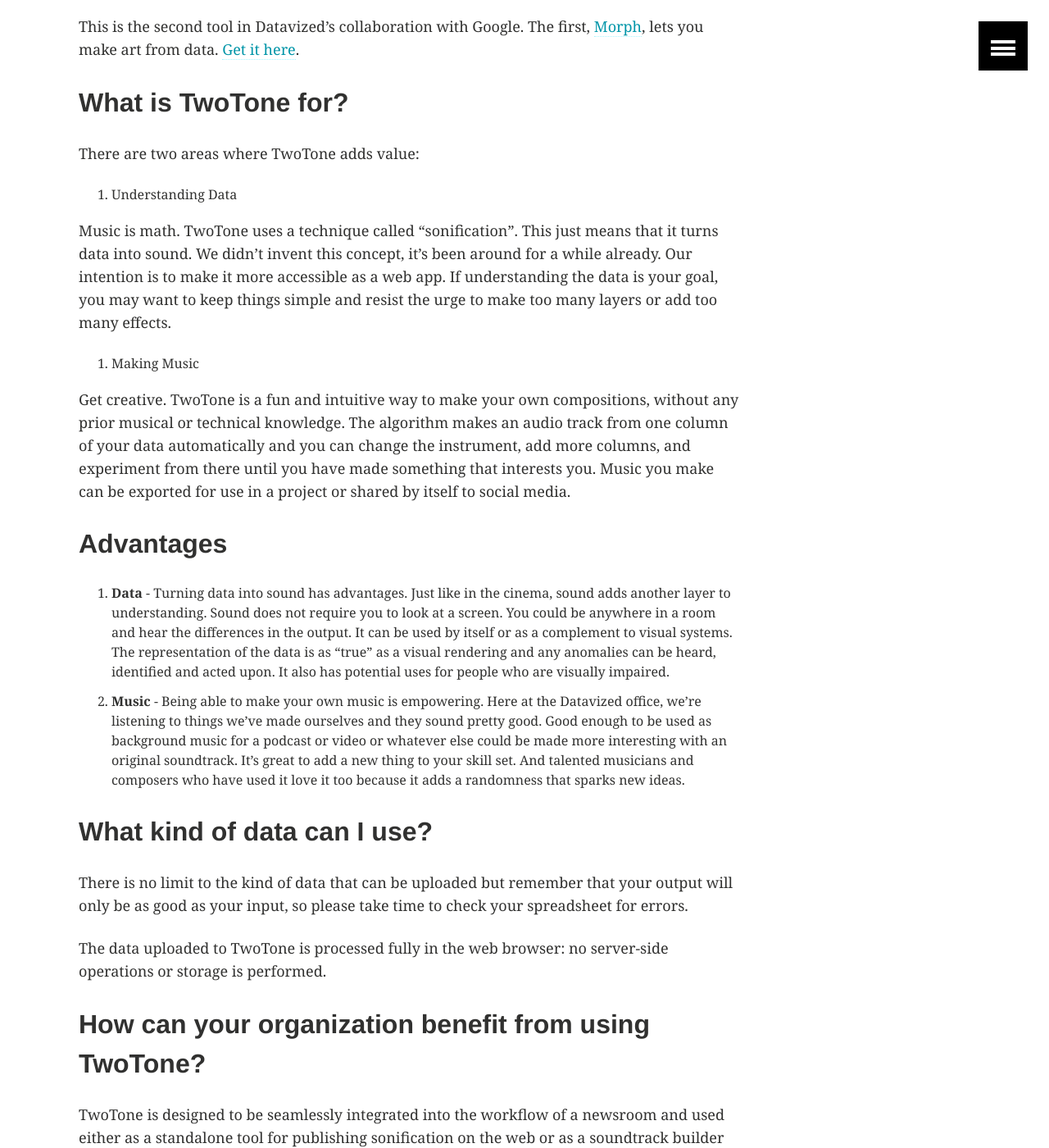
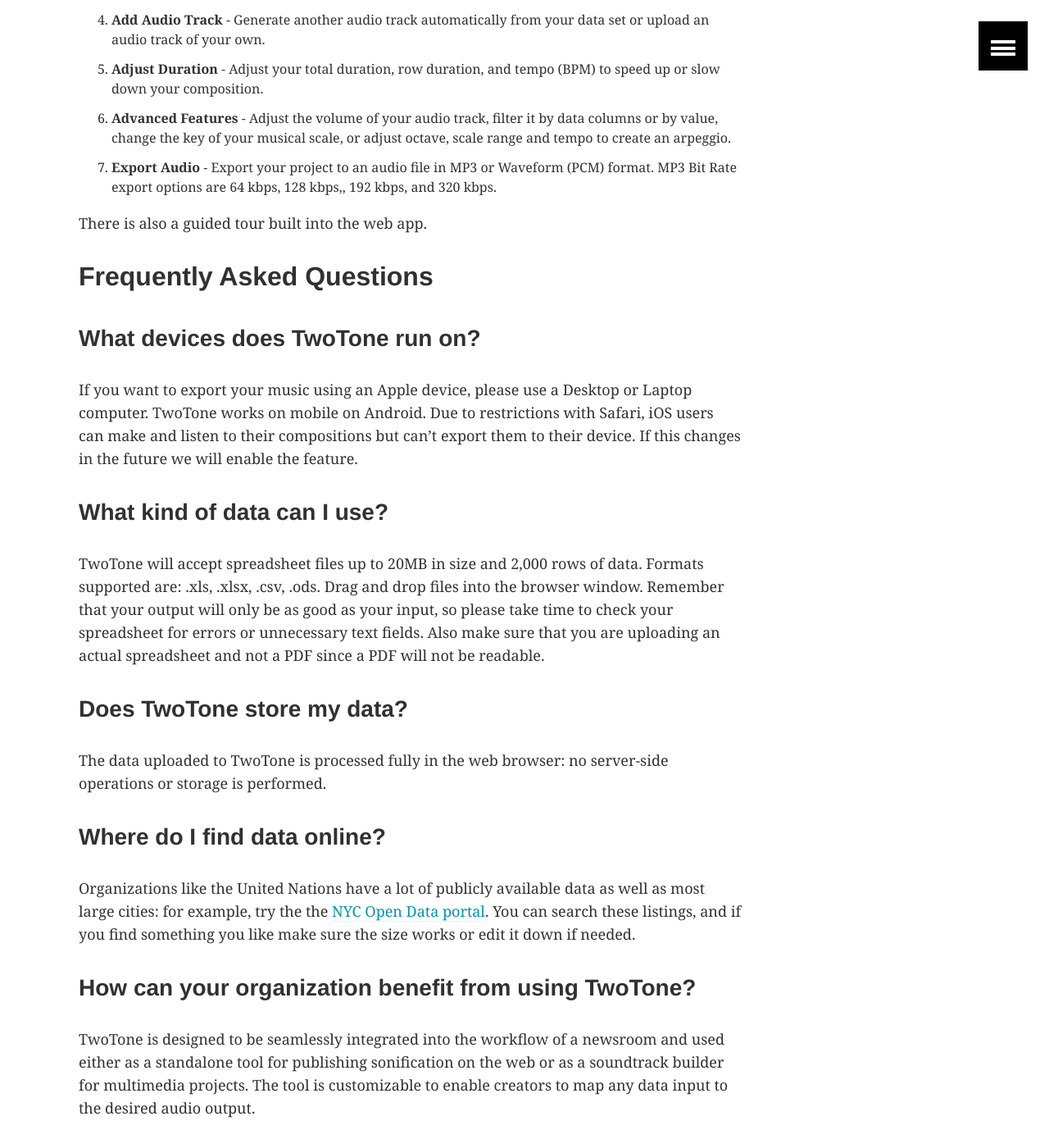
Before and after one commit to sonifydata/twotone.io, a Jekyll site: the page built from how-it-works.md, in a window 1280 px wide and 1400 px high, scrolled down 691 px. Shown: the whole window at 82% size. Built offline with Jekyll 4.4.1, drawn with Linux system fonts in a browser that asks for light colours; some of the changed text lies outside the part shown.

Commit message:
Updated how it works page, with FAQ

```diff
--- a/how-it-works.md
+++ b/how-it-works.md
@@ -12,46 +12,14 @@ image:
 share: false
 
 ---
-Follow these simple steps to get started with TwoTone.
+
+You can use [app.twotone.io](//app.twotone.io "app.twotone.io") + or view the source code on [github](https://github.com/datavized/twotone "TwoTone").
 
 {% include toc.html %}
 
-TwoTone lets you make music from data. It's free and open source and runs 100% on the web, so you don't need to download anything. TwoTone works on desktops, tablets and phones. It's designed to be fast, fun and easy to use. TwoTone has been developed by Datavized Technologies with support from Google News Initiative.
+## Getting Started
 
-You can get started at [app.twotone.io](//app.twotone.io "app.twotone.io") + or view it on [github](https://github.com/datavized/twotone "TwoTone").
-
-This is the second tool in Datavized's collaboration with Google. The first, [Morph](https://morph.graphics/ "Morph"), lets you make art from data. [Get it here](https://app.morph.graphics/ "Morph").
-
-## What is TwoTone for?
-
-There are two areas where TwoTone adds value:
-
-1. Understanding Data
-
-Music is math. TwoTone uses a technique called "sonification". This just means that it turns data into sound. We didn't invent this concept, it's been around for a while already. Our intention is to make it more accessible as a web app. If understanding the data is your goal, you may want to keep things simple and resist the urge to make too many layers or add too many effects.
-
-1. Making Music
-
-Get creative. TwoTone is a fun and intuitive way to make your own compositions, without any prior musical or technical knowledge. The algorithm makes an audio track from one column of your data automatically and you can change the instrument, add more columns, and experiment from there until you have made something that interests you. Music you make can be exported for use in a project or shared by itself to social media.
-
-## Advantages
-
-1. **Data**  - Turning data into sound has advantages. Just like in the cinema, sound adds another layer to understanding. Sound does not require you to look at a screen. You could be anywhere in a room and hear the differences in the output. It can be used by itself or as a complement to visual systems. The representation of the data is as “true” as a visual rendering and any anomalies can be heard, identified and acted upon. It also has potential uses for people who are visually impaired.
-2. **Music** - Being able to make your own music is empowering. Here at the Datavized office, we're listening to things we've made ourselves and they sound pretty good. Good enough to be used as background music for a podcast or video or whatever else could be made more interesting with an original soundtrack. It's great to add a new thing to your skill set. And talented musicians and composers who have used it love it too because it adds a randomness that sparks new ideas.
-
-## What kind of data can I use?
-
-There is no limit to the kind of data that can be uploaded but remember that your output will only be as good as your input, so please take time to check your spreadsheet for errors.
-
-The data uploaded to TwoTone is processed fully in the web browser: no server-side operations or storage is performed.
-
-## How can your organization benefit from using TwoTone?
-
-TwoTone is designed to be seamlessly integrated into the workflow of a newsroom and used either as a standalone tool for publishing sonification on the web or as a soundtrack builder for multimedia projects.
-
-The tool is fully customizable to enable creators to map any data input to the desired audio output.
-
-## How does it work?
+Follow these simple steps to get started with TwoTone.
 
 1. **Audio Track** - TwoTone will automatically generate an audio track from your data set. You can change your track's data source or instrument.
 2. **Play Audio** - Click the Play button to hear the sound generated from your data.
@@ -60,3 +28,31 @@ The tool is fully customizable to enable creators to map any data input to the d
 5. **Adjust Duration** - Adjust your total duration, row duration, and tempo (BPM) to speed up or slow down your composition.
 6. **Advanced Features** - Adjust the volume of your audio track, filter it by data columns or by value, change the key of your musical scale, or adjust octave, scale range and tempo to create an arpeggio.
 7. **Export Audio** - Export your project to an audio file in MP3 or Waveform (PCM) format. MP3 Bit Rate export options are 64 kbps, 128 kbps,, 192 kbps, and 320 kbps.
+
+There is also a guided tour built into the web app.
+
+## Frequently Asked Questions
+
+### What devices does TwoTone run on?
+
+If you want to export your music using an Apple device, please use a Desktop or Laptop computer. TwoTone works on mobile on Android. Due to restrictions with Safari, iOS users can make and listen to their compositions but can't export them to their device. If this changes in the future we will enable the feature.
+
+### What kind of data can I use?
+
+TwoTone will accept spreadsheet files up to 20MB in size and 2,000 rows of data. Formats supported are: .xls, .xlsx, .csv, .ods. Drag and drop files into the browser window. Remember that your output will only be as good as your input, so please take time to check your spreadsheet for errors or unnecessary text fields. Also make sure that you are uploading an actual spreadsheet and not a PDF since a PDF will not be readable.
+
+### Does TwoTone store my data?
+
+The data uploaded to TwoTone is processed fully in the web browser: no server-side operations or storage is performed.
+
+### Where do I find data online?
+
+Organizations like the United Nations have a lot of publicly available data as well as most large cities: for example, try the the [NYC Open Data portal](https://opendata.cityofnewyork.us/data/). You can search these listings, and if you find something you like make sure the size works or edit it down if needed.
+
+### How can your organization benefit from using TwoTone?
+
+TwoTone is designed to be seamlessly integrated into the workflow of a newsroom and used either as a standalone tool for publishing sonification on the web or as a soundtrack builder for multimedia projects. The tool is customizable to enable creators to map any data input to the desired audio output.
+
+### How does Text-to-Speech work?
+
+Twotone uses Google’s Text-To-Speech API so that a creator can type a title for their piece and have it read in a male or female voice in different languages. This audio is placed before the music starts to give context to the listener. You can turn it on or off. Technically, this means that Twotone can’t really be described purely as 'sonification' since that word refers to "the use of non-speech audio to convey information or perceptualize data".
```
